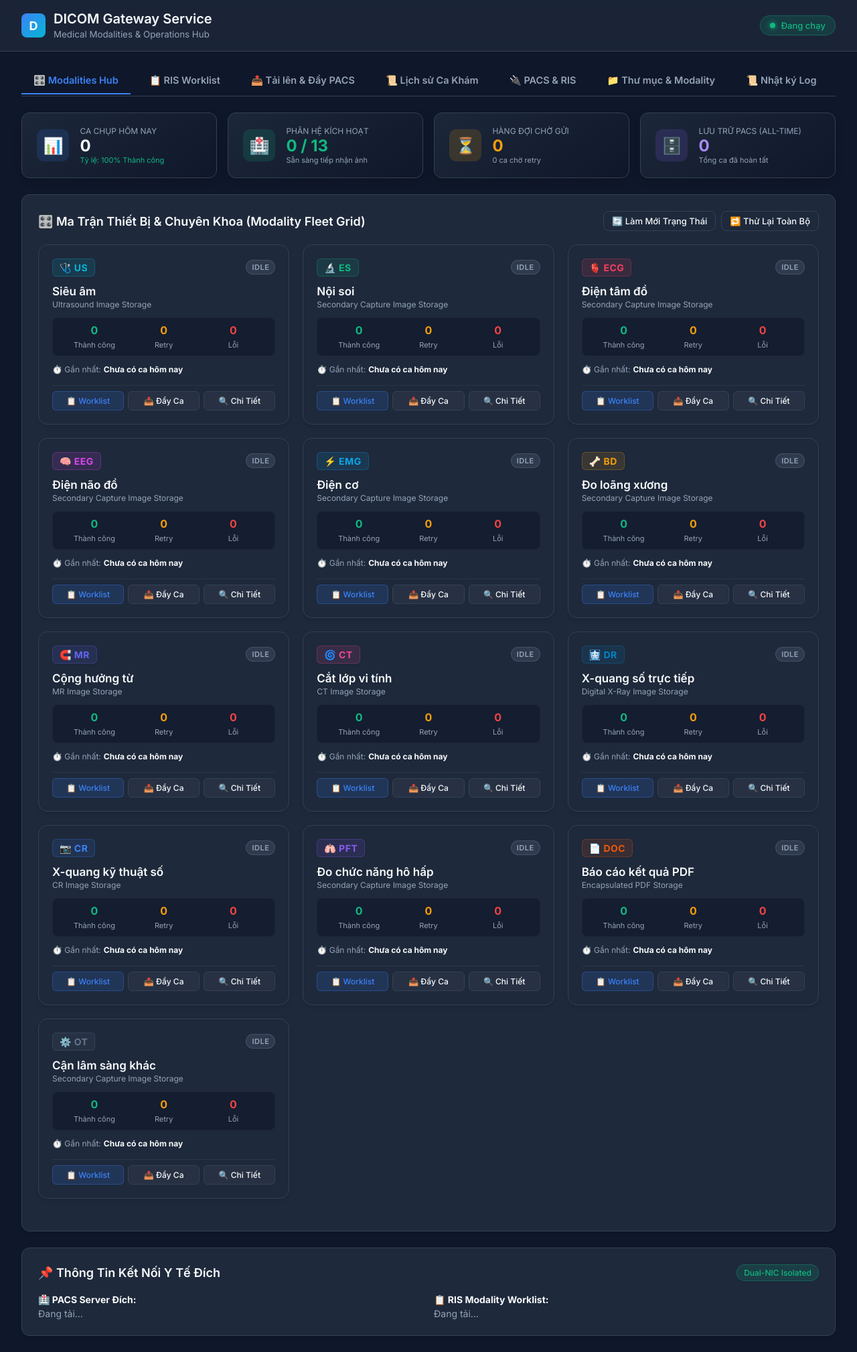
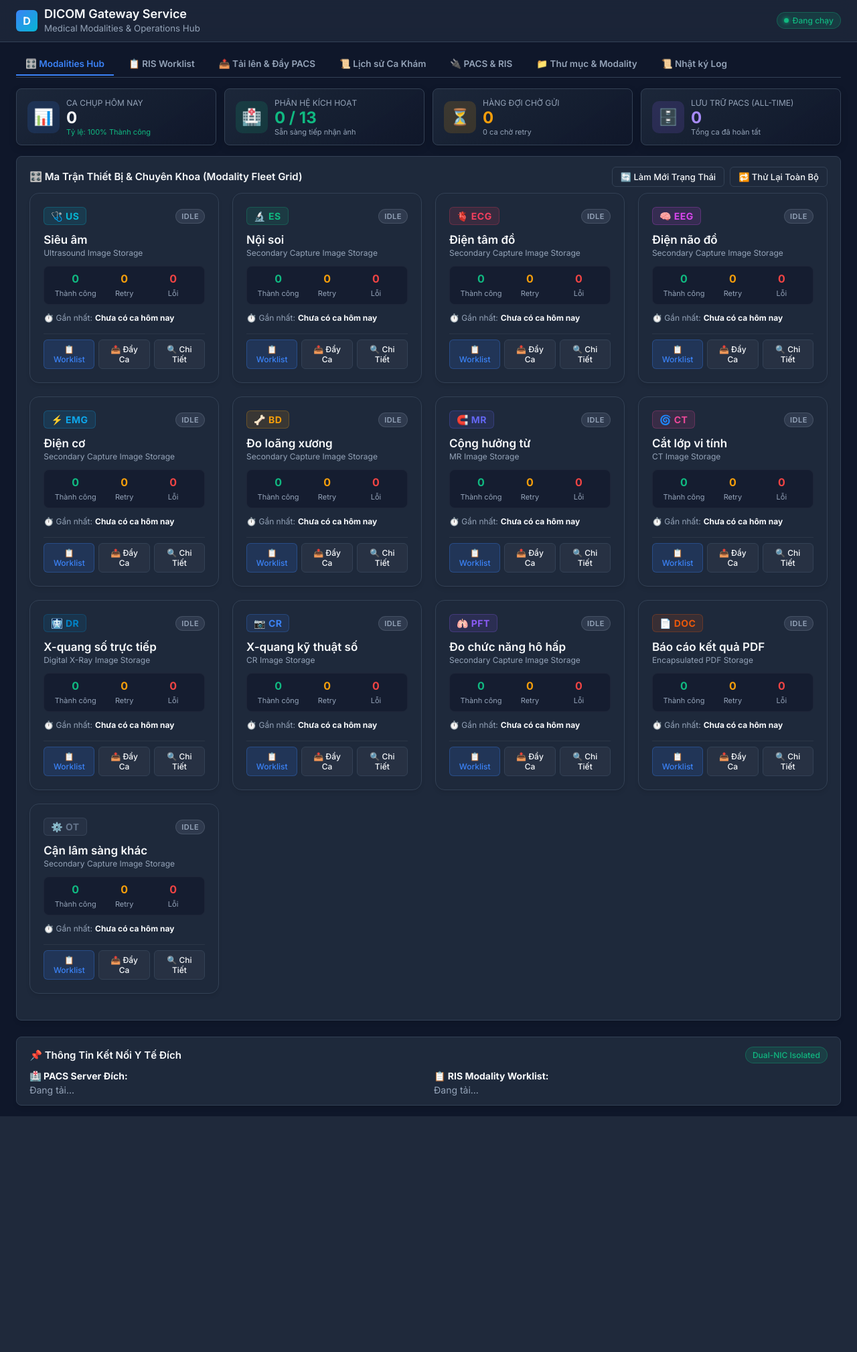
Before and after one commit to ndtri87/TTSG_Dicom_Gateway, a Flask app: page / in a window 1280 px wide. Shown: the whole page at 67% size. After the commit the page ends 1667 px from the top, so only its background shows below. Run offline with Flask 3, Linux system fonts and the light colour scheme; data that the repository does not hold is empty.

Commit message:
style(ui): Redesign layout with compact workstation UI, 2-column upload tab, and reduced padding

```diff
--- a/templates/index.html
+++ b/templates/index.html
@@ -39,7 +39,7 @@
             background: rgba(30, 41, 59, 0.8);
             backdrop-filter: blur(12px);
             border-bottom: 1px solid var(--card-border);
-            padding: 1rem 2rem;
+            padding: 0.65rem 1.5rem;
             display: flex;
             justify-content: space-between;
             align-items: center;
@@ -51,33 +51,33 @@
         .logo-title {
             display: flex;
             align-items: center;
-            gap: 12px;
+            gap: 10px;
         }
 
         .logo-icon {
-            width: 36px;
-            height: 36px;
+            width: 32px;
+            height: 32px;
             background: linear-gradient(135deg, #3b82f6, #06b6d4);
-            border-radius: 8px;
+            border-radius: 6px;
             display: flex;
             align-items: center;
             justify-content: center;
             font-weight: 700;
+            font-size: 16px;
+        }
+
+        .logo-title h1 {
             font-size: 18px;
-        }
-
-        .logo-title h1 {
-            font-size: 20px;
             font-weight: 600;
         }
 
         .status-badge {
             display: inline-flex;
             align-items: center;
-            gap: 8px;
-            padding: 6px 14px;
-            border-radius: 20px;
-            font-size: 13px;
+            gap: 6px;
+            padding: 4px 10px;
+            border-radius: 16px;
+            font-size: 12px;
             font-weight: 500;
             background: rgba(16, 185, 129, 0.15);
             color: var(--success);
@@ -85,16 +85,16 @@
         }
 
         .status-dot {
-            width: 8px;
-            height: 8px;
+            width: 7px;
+            height: 7px;
             border-radius: 50%;
             background-color: var(--success);
-            box-shadow: 0 0 8px var(--success);
+            box-shadow: 0 0 6px var(--success);
         }
 
         main {
             flex: 1;
-            padding: 1.5rem 2rem;
+            padding: 1rem 1.5rem;
             max-width: 1750px;
             margin: 0 auto;
             width: 100%;
@@ -103,9 +103,9 @@
         /* Nav Tabs */
         .tabs {
             display: flex;
-            gap: 10px;
+            gap: 8px;
             border-bottom: 1px solid var(--card-border);
-            margin-bottom: 1.5rem;
+            margin-bottom: 1rem;
             overflow-x: auto;
             white-space: nowrap;
             padding-bottom: 2px;
@@ -116,8 +116,8 @@
             background: none;
             border: none;
             color: var(--text-muted);
-            padding: 10px 18px;
-            font-size: 14.5px;
+            padding: 8px 14px;
+            font-size: 13.5px;
             font-weight: 600;
             cursor: pointer;
             border-bottom: 2px solid transparent;
@@ -149,34 +149,34 @@
         /* Grid Layout */
         .grid-4 {
             display: grid;
-            grid-template-columns: repeat(auto-fit, minmax(240px, 1fr));
-            gap: 1.5rem;
-            margin-bottom: 2rem;
+            grid-template-columns: repeat(auto-fit, minmax(200px, 1fr));
+            gap: 0.8rem;
+            margin-bottom: 1rem;
         }
 
         .card {
             background-color: var(--card-bg);
             border: 1px solid var(--card-border);
-            border-radius: 12px;
-            padding: 1.5rem;
+            border-radius: 8px;
+            padding: 0.9rem 1.2rem;
             box-shadow: 0 4px 6px -1px rgba(0, 0, 0, 0.1);
         }
 
         .stat-card {
             display: flex;
             flex-direction: column;
-            gap: 8px;
+            gap: 4px;
         }
 
         .stat-label {
-            font-size: 13px;
+            font-size: 12px;
             color: var(--text-muted);
             text-transform: uppercase;
             letter-spacing: 0.5px;
         }
 
         .stat-val {
-            font-size: 32px;
+            font-size: 26px;
             font-weight: 700;
         }
 
@@ -186,9 +186,9 @@
         .stat-val.duplicates { color: var(--primary); }
 
         .section-title {
-            font-size: 18px;
+            font-size: 15px;
             font-weight: 600;
-            margin-bottom: 1.2rem;
+            margin-bottom: 0.6rem;
             display: flex;
             justify-content: space-between;
             align-items: center;
@@ -234,9 +234,9 @@
             background-color: var(--primary);
             color: white;
             border: none;
-            border-radius: 8px;
-            padding: 10px 18px;
-            font-size: 14px;
+            border-radius: 6px;
+            padding: 7px 14px;
+            font-size: 13px;
             font-weight: 500;
             cursor: pointer;
             display: inline-flex;
@@ -374,51 +374,61 @@
         /* Dropzone & Manual Upload */
         .dropzone {
             border: 2px dashed var(--primary);
-            border-radius: 12px;
-            padding: 2.5rem 1.5rem;
+            border-radius: 8px;
+            padding: 1rem;
             text-align: center;
-            background-color: rgba(59, 130, 246, 0.05);
+            background-color: rgba(59, 130, 246, 0.04);
             cursor: pointer;
             transition: all 0.2s;
-            margin-bottom: 1.5rem;
+            margin-bottom: 0.5rem;
         }
         .dropzone:hover, .dropzone.dragover {
-            background-color: rgba(59, 130, 246, 0.15);
+            background-color: rgba(59, 130, 246, 0.12);
             border-color: var(--primary-hover);
+        }
+        .dropzone-compact {
+            display: flex;
+            flex-direction: column;
+            align-items: center;
+            justify-content: center;
+            padding: 0.9rem 0.8rem;
+            min-height: 95px;
         }
         .file-list-preview {
             display: flex;
             flex-direction: column;
-            gap: 8px;
-            margin-top: 1rem;
+            gap: 5px;
+            margin-top: 0.4rem;
+            max-height: 140px;
+            overflow-y: auto;
         }
         .file-item {
             display: flex;
             justify-content: space-between;
             align-items: center;
             background: var(--input-bg);
-            padding: 8px 14px;
-            border-radius: 6px;
+            padding: 5px 10px;
+            border-radius: 5px;
             border: 1px solid var(--card-border);
-            font-size: 13px;
+            font-size: 12px;
         }
 
         /* Modality Hub Styles */
         .modality-kpi-bar {
             display: grid;
-            grid-template-columns: repeat(auto-fit, minmax(220px, 1fr));
-            gap: 1rem;
-            margin-bottom: 1.5rem;
+            grid-template-columns: repeat(auto-fit, minmax(180px, 1fr));
+            gap: 0.75rem;
+            margin-bottom: 1rem;
         }
 
         .modality-kpi-card {
             background: linear-gradient(145deg, rgba(30, 41, 59, 0.9), rgba(15, 23, 42, 0.95));
             border: 1px solid var(--card-border);
-            border-radius: 12px;
-            padding: 1.2rem 1.4rem;
+            border-radius: 8px;
+            padding: 0.8rem 1rem;
             display: flex;
             align-items: center;
-            gap: 1rem;
+            gap: 10px;
             box-shadow: 0 4px 12px rgba(0,0,0,0.15);
             transition: transform 0.2s, border-color 0.2s;
         }
```
Also changed, not shown: other parts of templates/index.html (+70 -72 lines). Lines whose indentation alone changed are shown as unchanged.
